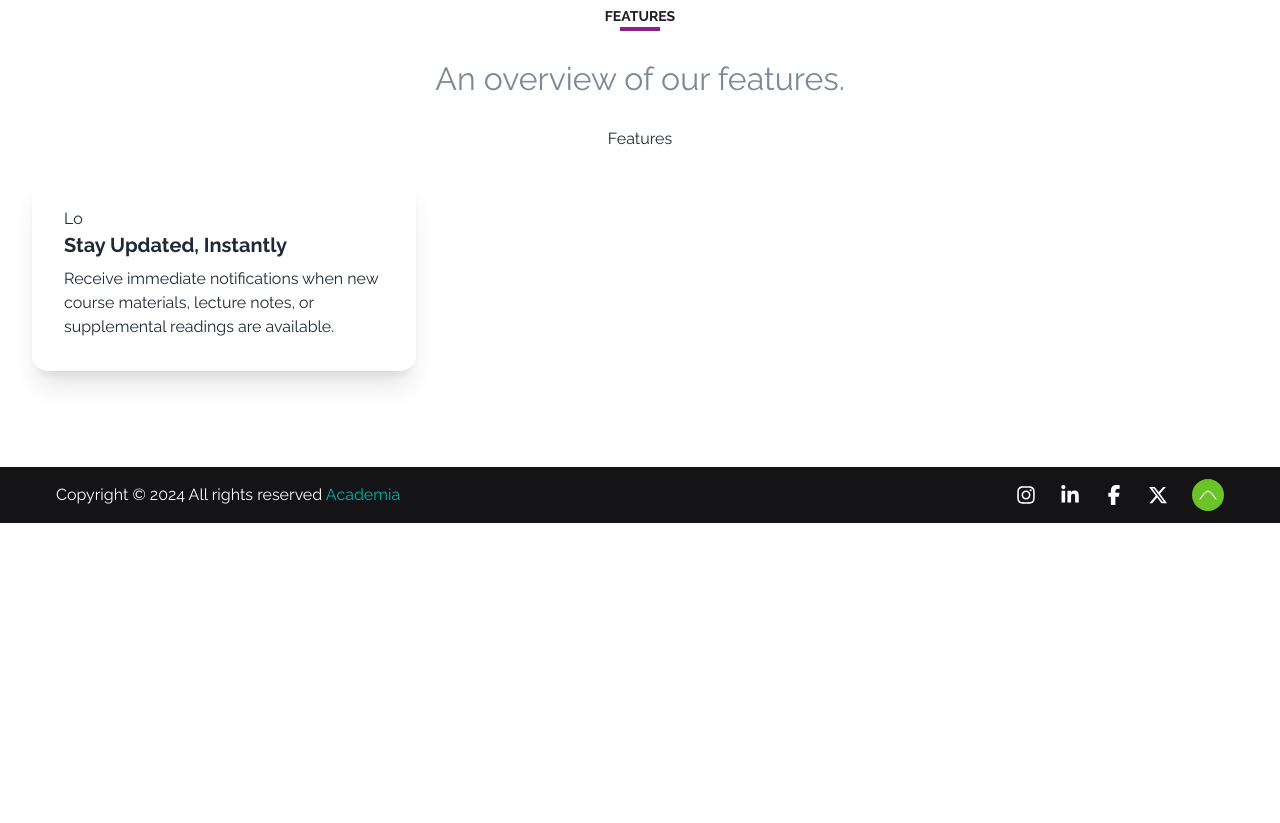
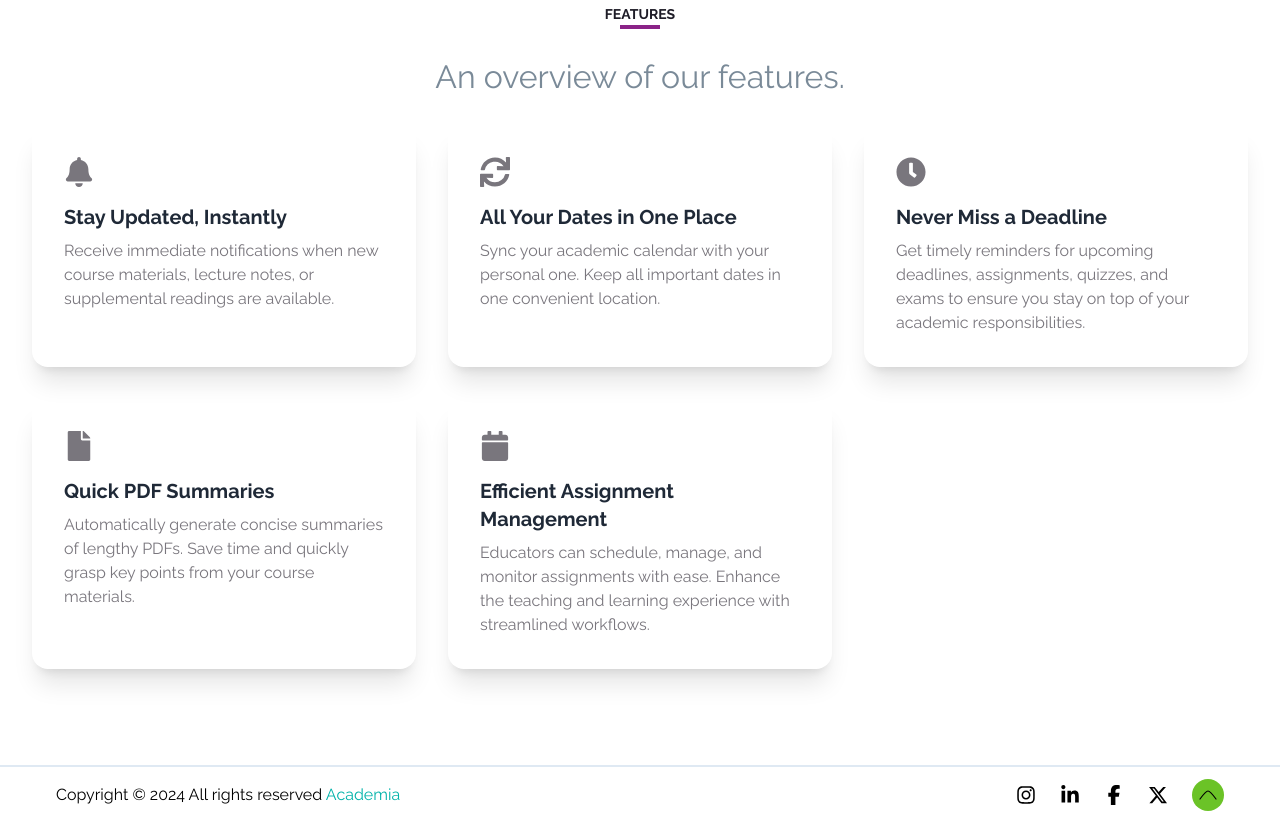
Before and after one commit to Bridgetamana/Academia-LMS, a Next.js app: page / in a window 1280 px wide. Shown: the part 720-1543 px from the top of the page. Before the commit the page ends 1243 px from the top, so only its background shows below. Built offline with nearby package versions, Linux system fonts and the light colour scheme.

Commit message:
add contents to feature component

```diff
--- a/app/(homepage)/about/page.jsx
+++ /dev/null
@@ -1,13 +0,0 @@
-import About from "@/app/components/About/About";
-import React from "react";
-
-export const metadata = {
-  title: "About Us",
-  description: "Learn more about us!",
-};
-
-const page = () => {
-  return <About />;
-};
-
-export default page;
--- a/app/(homepage)/contact/page.jsx
+++ /dev/null
@@ -1,13 +0,0 @@
-import Contact from "@/app/components/Contact/Contact";
-import React from "react";
-
-export const metadata = {
-  title: "Contact Us",
-  description: "We'd love to hear from you!",
-};
-
-const page = () => {
-  return <Contact />;
-};
-
-export default page;
--- a/app/(homepage)/faq/page.jsx
+++ /dev/null
@@ -1,13 +0,0 @@
-import Faq from "@/app/components/Faq/Faq";
-import React from "react";
-
-export const metadata = {
-  title: "FAQ",
-  description: "Frequently Asked Questions",
-};
-
-const page = () => {
-  return <Faq />;
-};
-
-export default page;
--- a/app/(homepage)/services/page.jsx
+++ /dev/null
@@ -1,13 +0,0 @@
-import Services from "@/app/components/Services/Services";
-import React from "react";
-
-export const metadata = {
-  title: "Services",
-  description: "Services we offer",
-};
-
-const page = () => {
-  return <Services />;
-};
-
-export default page;
--- a/app/components/Home/Features.jsx
+++ b/app/components/Home/Features.jsx
@@ -1,5 +1,5 @@
-import Image from "next/image";
 import React from "react";
+import { FaBell, FaCalendar, FaClock, FaFile, FaSync } from "react-icons/fa";
 
 const Features = () => {
   return (
@@ -14,19 +14,67 @@ const Features = () => {
           An overview of our features.
         </p>
 
-        <h2>Features</h2>
-
         {/* Add Academia features here */}
-        <div className="grid grid-cols-1 md:grid-cols-2 gap-8">
+        <div className="grid grid-cols-1 md:grid-cols-2 lg:grid-cols-3 gap-8">
+          <div className="card w-96 shadow-xl ">
+            <div className="card-body">
+              <span className=" text-start">
+                <FaBell className="text-3xl mb-4 text-[#79767D]" />
+                <h2 className="card-title">Stay Updated, Instantly</h2>
+              </span>
+              <p className=" text-start text-[#79767D]">
+                Receive immediate notifications when new course materials,
+                lecture notes, or supplemental readings are available.
+              </p>
+            </div>
+          </div>
           <div className="card w-96 shadow-xl">
             <div className="card-body">
               <span className=" text-start">
-                <p>Lo</p>
-                <h2 className="card-title">Stay Updated, Instantly</h2>
+                <FaSync className="text-3xl mb-4 text-[#79767D]" />
+                <h2 className="card-title">All Your Dates in One Place</h2>
               </span>
-              <p className=" text-start">
-                Receive immediate notifications when new course materials,
-                lecture notes, or supplemental readings are available.
+              <p className=" text-start text-[#79767D]">
+                Sync your academic calendar with your personal one. Keep all
+                important dates in one convenient location.
+              </p>
+            </div>
+          </div>
+          <div className="card w-96 shadow-xl">
+            <div className="card-body">
+              <span className=" text-start">
+                <FaClock className="text-3xl mb-4 text-[#79767D]" />
+                <h2 className="card-title">Never Miss a Deadline</h2>
+              </span>
+              <p className=" text-start text-[#79767D]">
+                Get timely reminders for upcoming deadlines, assignments,
+                quizzes, and exams to ensure you stay on top of your academic
+                responsibilities.
+              </p>
+            </div>
+          </div>
+          <div className="card w-96 shadow-xl">
+            <div className="card-body">
+              <span className=" text-start">
+                <FaFile className="text-3xl mb-4 text-[#79767D]" />
+                <h2 className="card-title">Quick PDF Summaries</h2>
+              </span>
+              <p className=" text-start text-[#79767D]">
+                Automatically generate concise summaries of lengthy PDFs. Save
+                time and quickly grasp key points from your course materials.
+              </p>
+            </div>
+          </div>
+          <div className="card w-96 shadow-xl">
+            <div className="card-body">
+              <span className=" text-start">
+                <FaCalendar className="text-3xl mb-4 text-[#79767D]" />
+                <h2 className="card-title">Efficient Assignment Management</h2>
+              </span>
+              <p className=" text-start text-[#79767D]">
+                Educators can schedule, manage, and monitor assignments with
+                ease. Enhance the teaching and learning experience with
+                streamlined workflows.
               </p>
             </div>
           </div>
--- a/app/components/common/Footer.jsx
+++ b/app/components/common/Footer.jsx
@@ -23,7 +23,7 @@ const Footer = () => {
   return (
     <section>
       {/* copyright */}
-      <footer className="bg-[#141416] text-white px-6 py-3">
+      <footer className=" text-black px-6 py-3">
         {/* lg:h-[80px] */}
         <div className="mx-auto max-w-screen-xl px-4 sm:px-6 lg:px-8 space-y-5 lg:space-y-0 lg:flex gap-4 lg:gap-8 justify-between items-center">
           <p className="py- text-center lg:text-start">
@@ -62,7 +62,7 @@ const Footer = () => {
               >
                 <path
                   d="M30 25C30 25 22.6352 15 20 15C17.3647 15 10 25 10 25"
-                  stroke="white"
+                  stroke="black"
                   stroke-width="1.5"
                   stroke-linecap="round"
                   stroke-linejoin="round"
--- a/app/page.js
+++ b/app/page.js
@@ -10,8 +10,8 @@ export default function Home() {
     <>
       <BaseLayout>
         <Hero />
+        <Features />
         <hr className="border border-[#DFE9F3]" />
-        <Features />
       </BaseLayout>
     </>
   );
```
